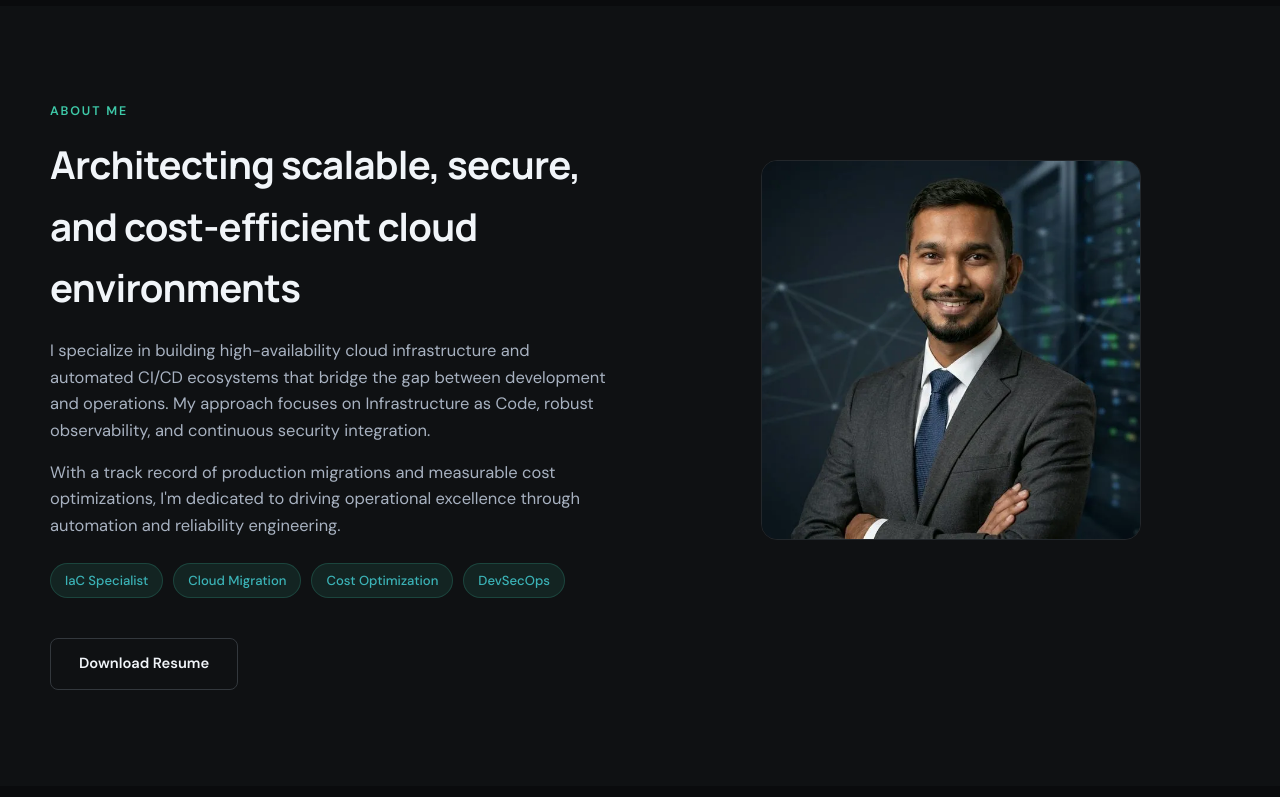
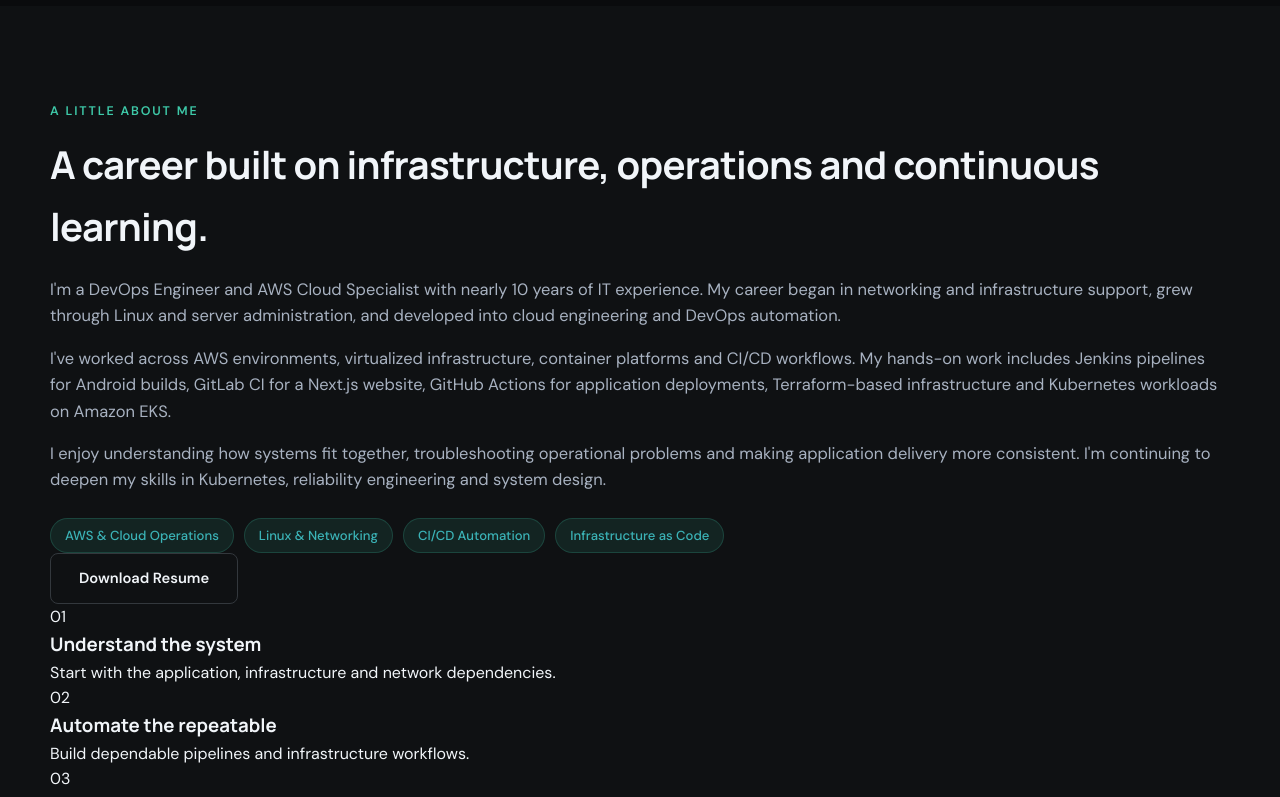
Before and after one commit to jenidevops30/portfolio, a React (Vite) app in the folder frontend/: page / in a window 1280 px wide. Shown: the part 840-1637 px from the top of the page. Built offline with nearby package versions, Linux system fonts and the light colour scheme.

Commit message:
Rewrite About section with factual career narrative

```diff
--- a/frontend/src/components/About.jsx
+++ b/frontend/src/components/About.jsx
@@ -1,39 +1,44 @@
 import { contact } from '../data/portfolioData';
 
-const About = () => {
-  return (
-    <section id="about">
+const About = () => (
+  <section id="about" className="about-section">
     <div className="container">
-        <div className="about-grid">
+      <div className="section-label">A little about me</div>
+      <div className="about-intro-grid">
+        <h2 className="section-title">A career built on infrastructure, operations and continuous learning.</h2>
         <div>
-            <div className="section-label">About Me</div>
-            <h2 className="section-title">Architecting scalable, secure, and cost-efficient cloud environments</h2>
           <p className="about-text">
-              I specialize in building high-availability cloud infrastructure and automated CI/CD ecosystems
-              that bridge the gap between development and operations. My approach focuses on Infrastructure
-              as Code, robust observability, and continuous security integration.
+            I'm a DevOps Engineer and AWS Cloud Specialist with nearly 10 years of IT experience.
+            My career began in networking and infrastructure support, grew through Linux and server
+            administration, and developed into cloud engineering and DevOps automation.
           </p>
           <p className="about-text">
-              With a track record of production migrations and measurable cost optimizations, I'm dedicated
-              to driving operational excellence through automation and reliability engineering.
+            I've worked across AWS environments, virtualized infrastructure, container platforms and
+            CI/CD workflows. My hands-on work includes Jenkins pipelines for Android builds, GitLab CI
+            for a Next.js website, GitHub Actions for application deployments, Terraform-based
+            infrastructure and Kubernetes workloads on Amazon EKS.
+          </p>
+          <p className="about-text">
+            I enjoy understanding how systems fit together, troubleshooting operational problems and
+            making application delivery more consistent. I'm continuing to deepen my skills in
+            Kubernetes, reliability engineering and system design.
           </p>
           <div className="highlight-chips">
-              <span className="chip">IaC Specialist</span>
-              <span className="chip">Cloud Migration</span>
-              <span className="chip">Cost Optimization</span>
-              <span className="chip">DevSecOps</span>
+            <span className="chip">AWS &amp; Cloud Operations</span>
+            <span className="chip">Linux &amp; Networking</span>
+            <span className="chip">CI/CD Automation</span>
+            <span className="chip">Infrastructure as Code</span>
+          </div>
+          <a href={contact.resume} download className="btn-outline about-resume">Download Resume</a>
         </div>
       </div>
-          <div className="about-img">
-            <img src="/jeni-headshot.webp" alt="Jeni Patel" />
-          </div>
-        </div>
-        <div className="highlight-chips" style={{ marginTop: '2.5rem' }}>
-          <a href={contact.resume} download className="btn-outline">Download Resume</a>
+      <div className="about-principles">
+        <article><span>01</span><h3>Understand the system</h3><p>Start with the application, infrastructure and network dependencies.</p></article>
+        <article><span>02</span><h3>Automate the repeatable</h3><p>Build dependable pipelines and infrastructure workflows.</p></article>
+        <article><span>03</span><h3>Operate responsibly</h3><p>Prioritize observability, security and maintainable operations.</p></article>
       </div>
     </div>
   </section>
 );
-};
 
 export default About;
```
Lines whose indentation alone changed are shown as unchanged.
